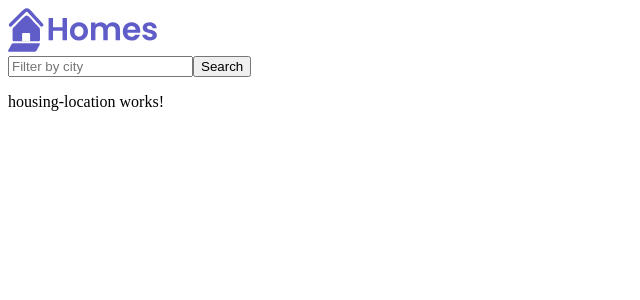
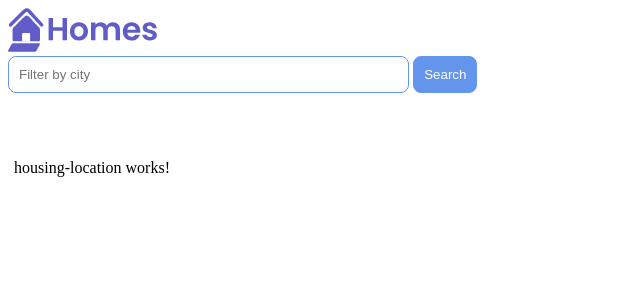
Before and after one commit to newmanwell/angular-homes, an Angular app: page / in a window 1280 px wide. Shown: the top 300 px of the page, without its empty margins (0-640 px from the left). Built offline with nearby package versions, Linux system fonts and the light colour scheme.

Commit message:
styling applied to search bar

```diff
--- a/src/app/home/home.component.css
+++ b/src/app/home/home.component.css
@@ -0,0 +1,41 @@
+.results {
+  display: grid;
+  column-gap: 14px;
+  row-gap: 14px;
+  grid-template-columns: repeat(auto-fill, minmax(400px, 400px));
+  margin-top: 50px;
+  justify-content: space-around;
+}
+
+input[type='text'] {
+  border: solid 1px cornflowerblue;
+  padding: 10px;
+  border-radius: 8px;
+  margin-right: 4px;
+  display: inline-block;
+  width: 30%;
+}
+
+button {
+  padding: 10px;
+  border: solid 1px cornflowerblue;
+  background: cornflowerblue;
+  color: white;
+  border-radius: 8px;
+}
+
+@media (min-width: 500px) and (max-width: 768px) {
+  .results {
+    grid-template-columns: repeat(2, 1fr);
+  }
+
+  input[type='text'] {
+    width: 70%;
+  }
+}
+
+@media (max-width: 499px) {
+  .results {
+    grid-template-columns: 1fr;
+  }
+}
```
